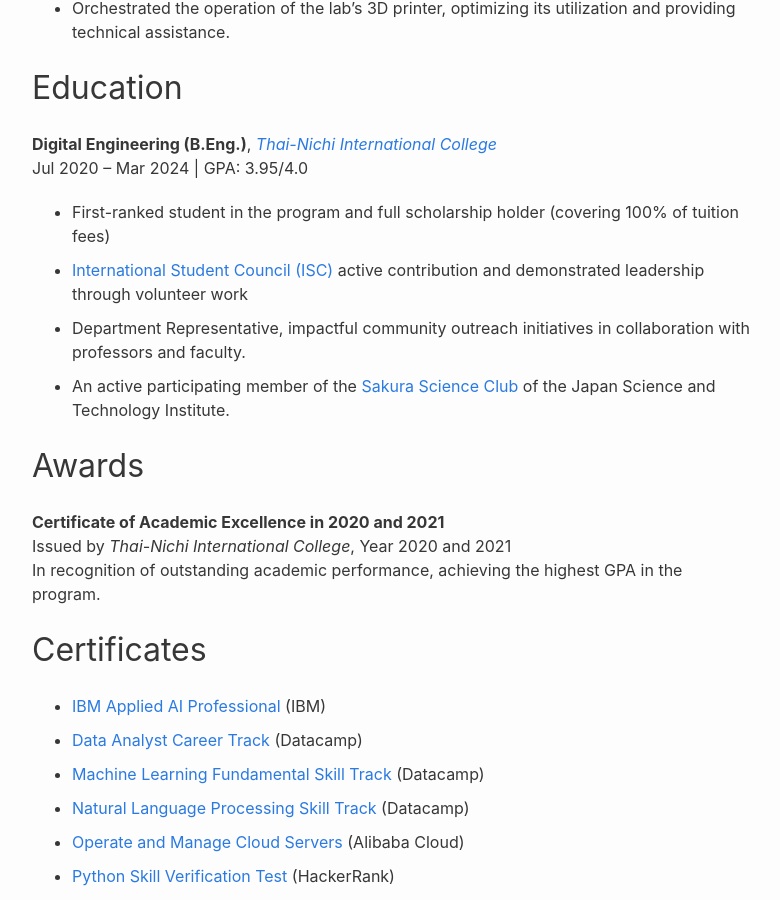
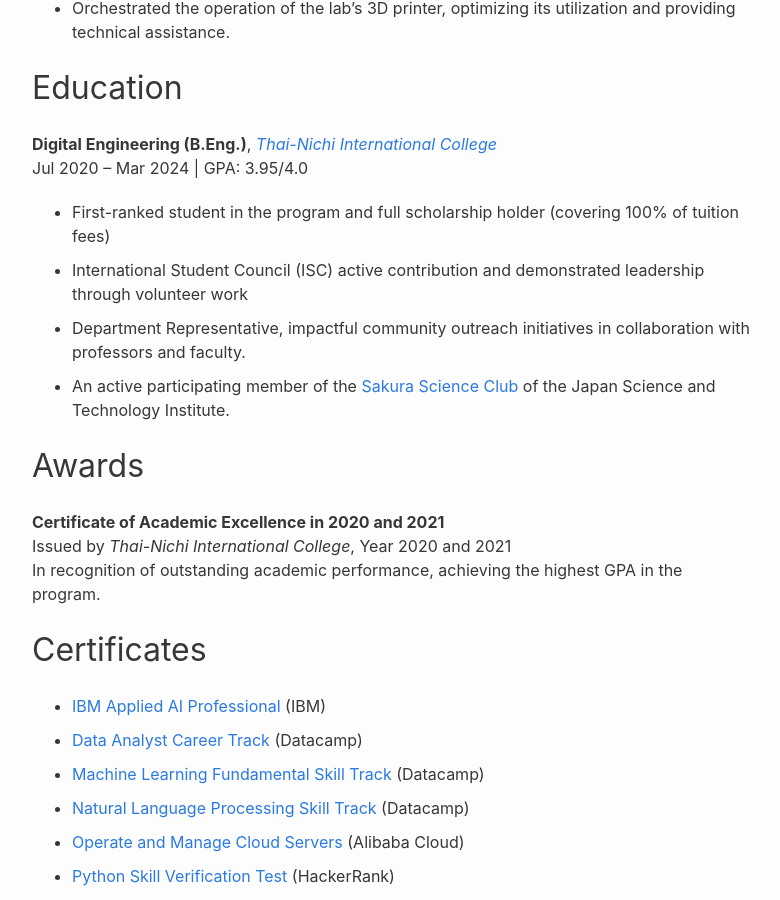
Before and after one commit to jarondlk/jaronchai-blog, a Jekyll site: the page built from pages/resume.markdown, in a window 1280 px wide and 900 px high, scrolled down 1585 px. Shown: the whole window, without its empty margins (248-1028 px from the left). Built offline with Jekyll 4.4.1, drawn with Linux system fonts in a browser that asks for light colours.

```diff
--- a/pages/resume.markdown
+++ b/pages/resume.markdown
@@ -52,7 +52,7 @@ Nov 2021 – Mar 2022 | Bangkok, Thailand
 Jul 2020 – Mar 2024 | GPA: 3.95/4.0
 
 - First-ranked student in the program and full scholarship holder (covering 100% of tuition fees)
-- [International Student Council (ISC)](https://www.google.com/url?sa=t&rct=j&q=&esrc=s&source=web&cd=&cad=rja&uact=8&ved=2ahUKEwjBnc-fraKBAxVGHnAKHY8cAkAQFnoECAoQAQ&url=https%3A%2F%2Fm.facebook.com%2FISCTNIC%2F&usg=AOvVaw1VO65OMpJ-rHbD2rL2ZWxN&opi=89978449) active contribution and demonstrated leadership through volunteer work
+- International Student Council (ISC) active contribution and demonstrated leadership through volunteer work
 - Department Representative, impactful community outreach initiatives in collaboration with professors and faculty.
 - An active participating member of the [Sakura Science Club](https://ssp.jst.go.jp/sns/top.html) of the Japan Science and Technology Institute.
 
@@ -72,4 +72,4 @@ In recognition of outstanding academic performance, achieving the highest GPA in
 - [Python Skill Verification Test](https://www.hackerrank.com/certificates/ff38330cca41) (HackerRank)
 - [IELTS](https://drive.google.com/file/d/1uspRw_ta0C4L3F3NheQ6QnZNQq8N7pQT/view) (Overall 7.5)
 
-Download the resume [here]({{site.baseurl}}/assets/documents/jaronchai_cv.pdf)!
+Download the resume [here]({{site.baseurl}}/assets/documents/Jaronchai_cv.pdf)!
```
